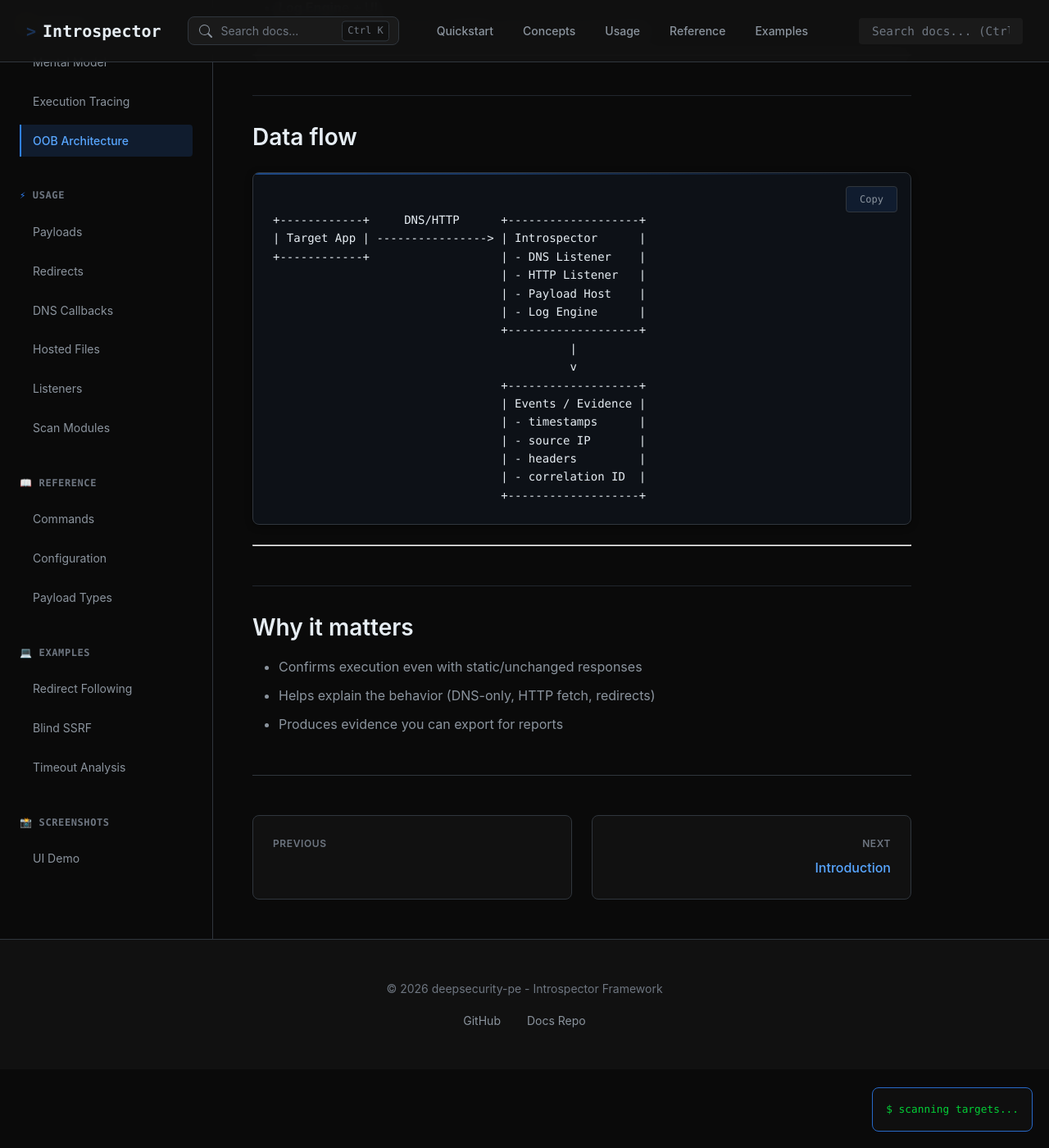
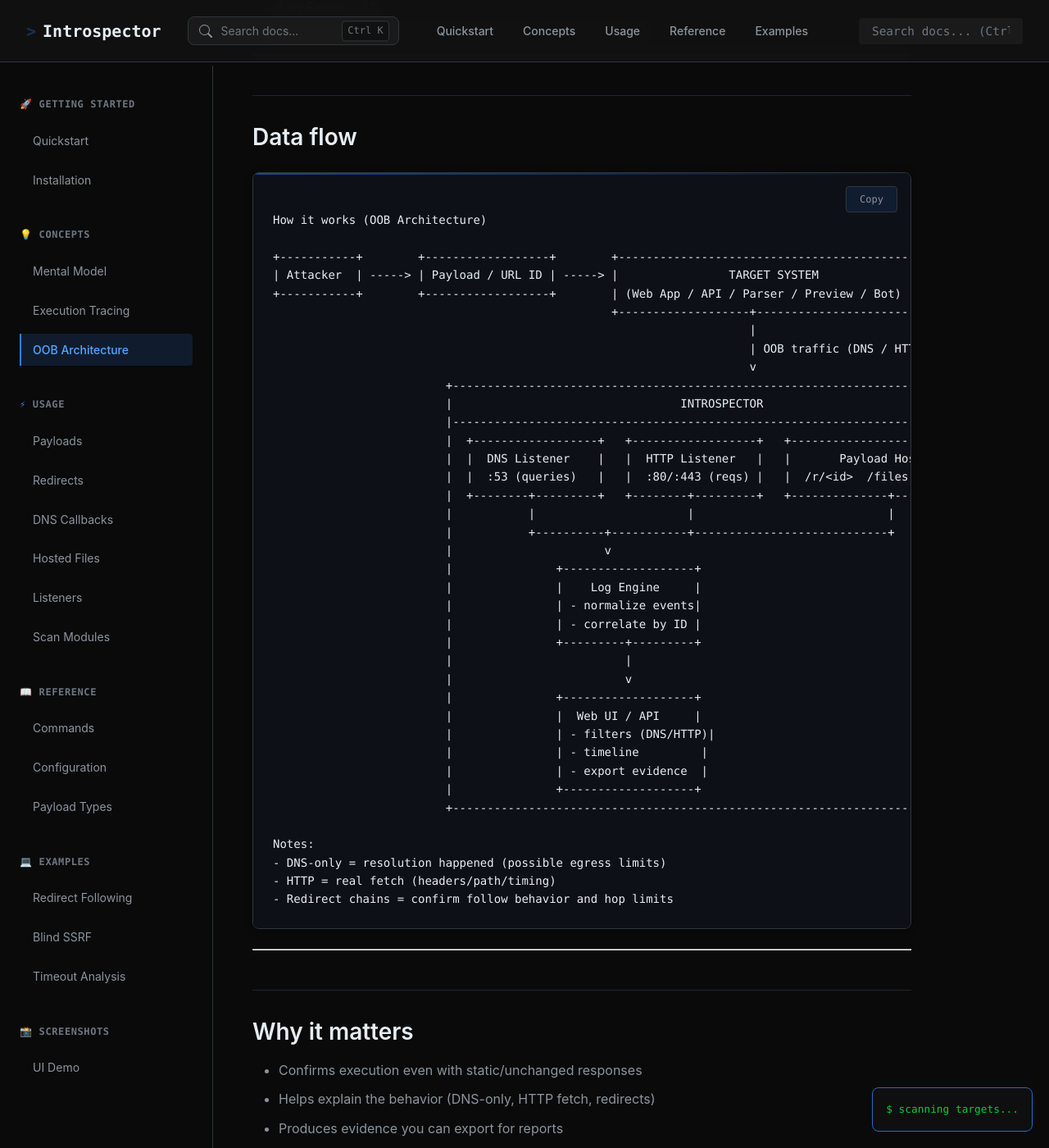
Before and after one commit to Dedal0/Introspector-Docs, a Jekyll site: the page built from concepts/oob-architecture.md, in a window 1280 px wide and 1400 px high, scrolled down 910 px. Shown: the whole window at 82% size. Built offline with Jekyll 4.4.1, drawn with Linux system fonts in a browser that asks for light colours; our own code applies the rules of GitHub Pages for plain Markdown files.

Commit message:
Update oob-architecture.md

```diff
--- a/concepts/oob-architecture.md
+++ b/concepts/oob-architecture.md
@@ -27,23 +27,46 @@ Instead of relying on the application response, you validate behavior by watchin
 ## Data flow
 
 <pre><code>
-+------------+     DNS/HTTP      +-------------------+
-| Target App | ----------------> | Introspector      |
-+------------+                   | - DNS Listener    |
-                                 | - HTTP Listener   |
-                                 | - Payload Host    |
-                                 | - Log Engine      |
-                                 +-------------------+
-                                           |
-                                           v
-                                 +-------------------+
-                                 | Events / Evidence |
-                                 | - timestamps      |
-                                 | - source IP       |
-                                 | - headers         |
-                                 | - correlation ID  |
-                                 +-------------------+
+How it works (OOB Architecture)
+
++-----------+        +------------------+        +-------------------------------------------+
+| Attacker  | -----> | Payload / URL ID | -----> |                TARGET SYSTEM               |
++-----------+        +------------------+        | (Web App / API / Parser / Preview / Bot)  |
+                                                 +-------------------+-----------------------+
+                                                                     |
+                                                                     | OOB traffic (DNS / HTTP)
+                                                                     v
+                         +--------------------------------------------------------------------------------+
+                         |                                 INTROSPECTOR                                   |
+                         |--------------------------------------------------------------------------------|
+                         |  +------------------+   +------------------+   +----------------------------+ |
+                         |  |  DNS Listener    |   |  HTTP Listener   |   |       Payload Host         | |
+                         |  |  :53 (queries)   |   |  :80/:443 (reqs) |   |  /r/&lt;id&gt;  /files  /redir   | |
+                         |  +--------+---------+   +--------+---------+   +--------------+-------------+ |
+                         |           |                      |                            |               |
+                         |           +----------+-----------+----------------------------+               |
+                         |                      v                                                        |
+                         |               +-------------------+                                            |
+                         |               |    Log Engine     |                                            |
+                         |               | - normalize events|                                            |
+                         |               | - correlate by ID |                                            |
+                         |               +---------+---------+                                            |
+                         |                         |                                                      |
+                         |                         v                                                      |
+                         |               +-------------------+                                            |
+                         |               |  Web UI / API     |                                            |
+                         |               | - filters (DNS/HTTP)|                                           |
+                         |               | - timeline         |                                           |
+                         |               | - export evidence  |                                           |
+                         |               +-------------------+                                            |
+                         +--------------------------------------------------------------------------------+
+
+Notes:
+- DNS-only = resolution happened (possible egress limits)
+- HTTP = real fetch (headers/path/timing)
+- Redirect chains = confirm follow behavior and hop limits
 </code></pre>
+
 
 ---
 
```
